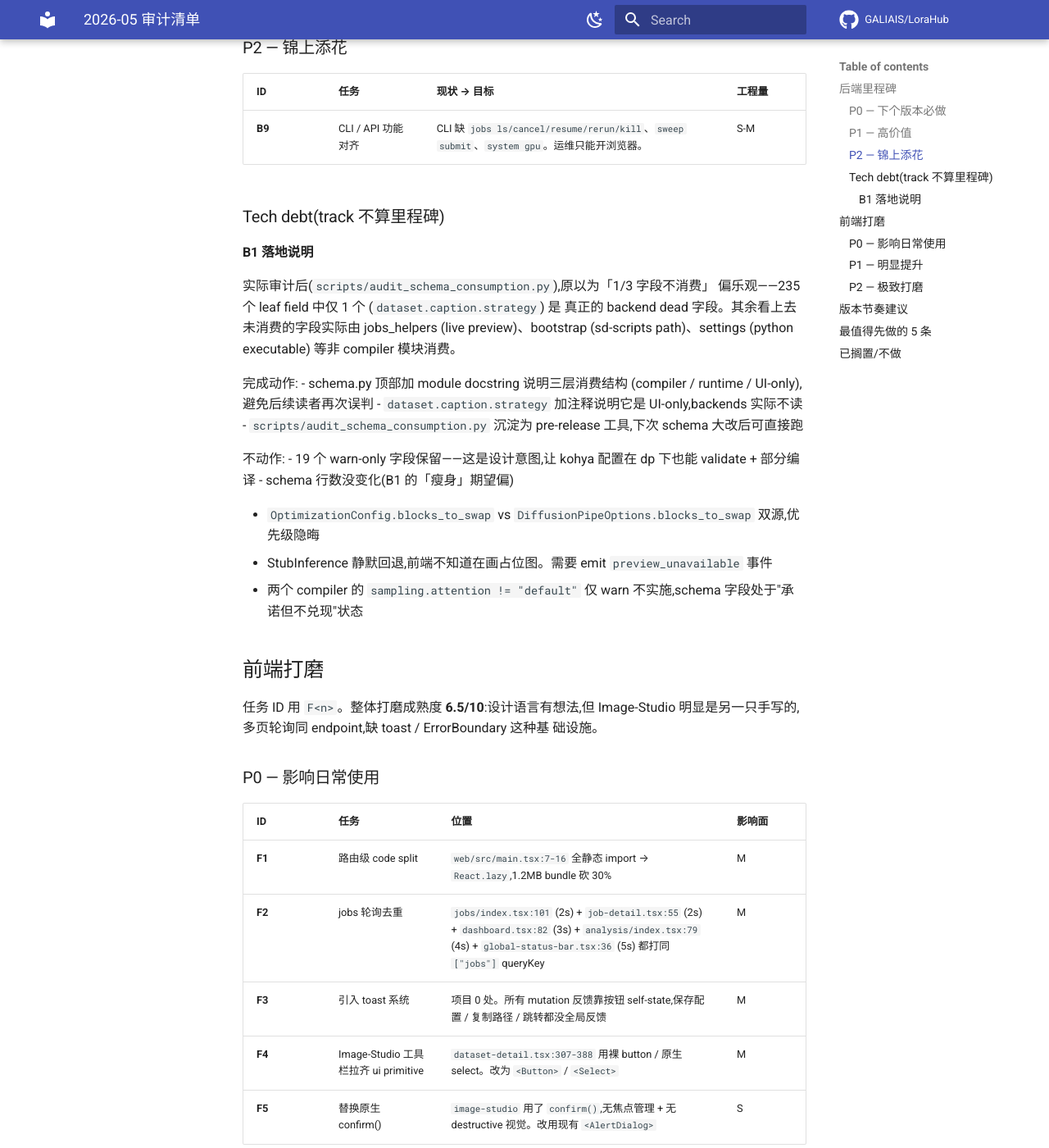
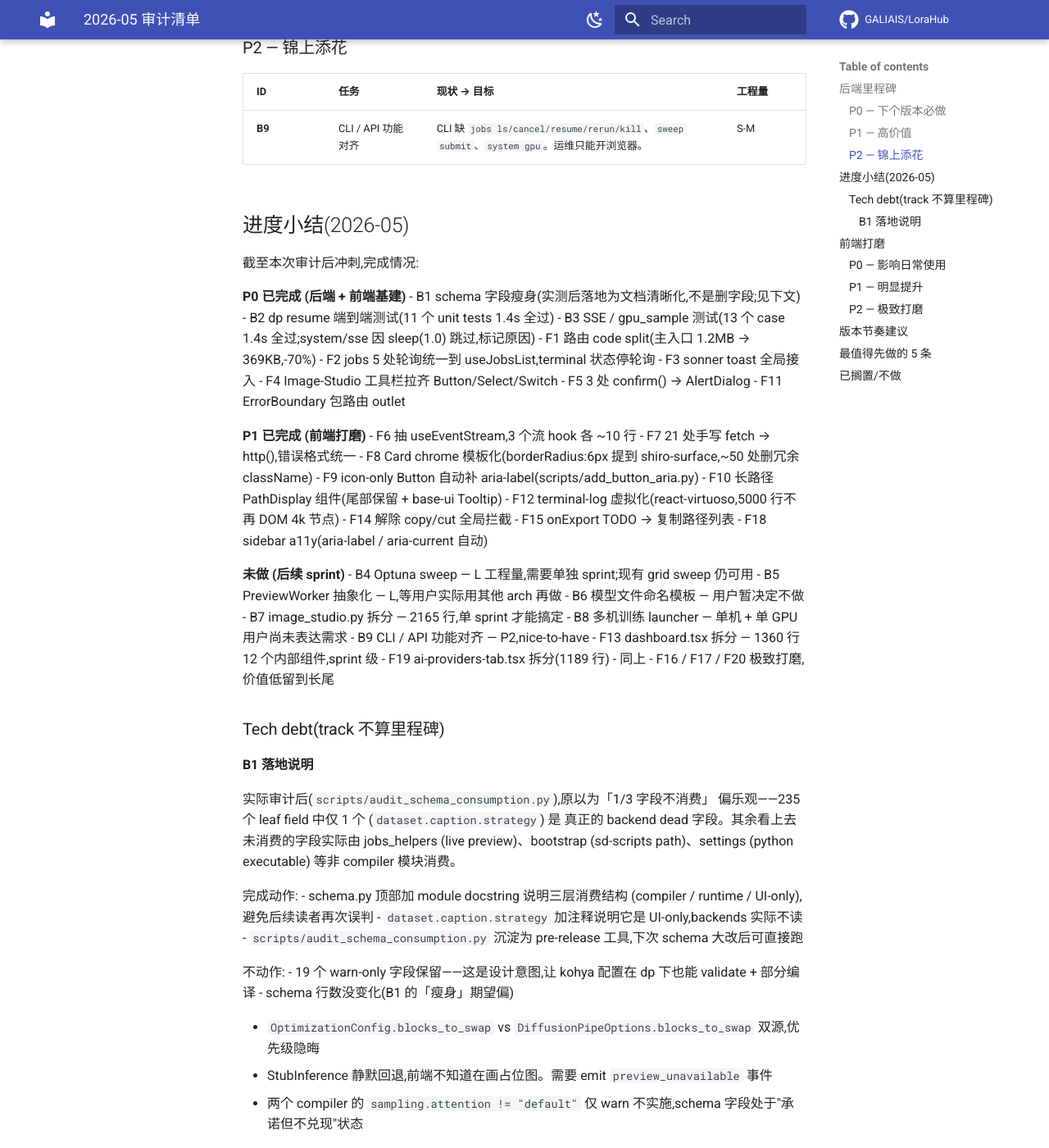
Before and after one commit to GALIAIS/LoraHub, an MkDocs documentation site: the page built from docs/audit-2026-05.md, in a window 1280 px wide and 1400 px high, scrolled down 1500 px. Shown: the whole window at 82% size. Built offline with MkDocs 1.6.1 and Material for MkDocs 9.7.7, drawn with Linux system fonts in a browser that asks for light colours; comment, search, counter and statistics services are not loaded.

Commit message:
chore: sidebar a11y + audit progress summary (F18)
F18:
- `<aside aria-label="主导航">` so screen readers announce the
  sidebar landmark by name.
- `<nav aria-label="工作台">` likewise.
- `<Icon aria-hidden>` on each NavLink so the icon doesn't read as
  noise — the link's accessible name comes from the label text.
- `aria-current="page"` is already set automatically by react-
  router's NavLink; we don't override it.

docs:
Append a progress section to audit-2026-05.md listing every P0+P1
item now landed (B1/B2/B3 + F1-F12 + F14/F15/F18) and explicitly
flag the items deferred to future sprints (B4 Optuna, F13 dashboard
split, F19 ai-providers split, etc.).

```diff
--- a/docs/audit-2026-05.md
+++ b/docs/audit-2026-05.md
@@ -38,6 +38,43 @@ commit message 里引用。
 | ID | 任务 | 现状 → 目标 | 工程量 |
 | -- | ---- | ----------- | ------ |
 | **B9** | CLI / API 功能对齐 | CLI 缺 `jobs ls/cancel/resume/rerun/kill`、`sweep submit`、`system gpu`。运维只能开浏览器。 | S-M |
+
+## 进度小结(2026-05)
+
+截至本次审计后冲刺,完成情况:
+
+**P0 已完成 (后端 + 前端基建)**
+- B1 schema 字段瘦身(实测后落地为文档清晰化,不是删字段;见下文)
+- B2 dp resume 端到端测试(11 个 unit tests 1.4s 全过)
+- B3 SSE / gpu_sample 测试(13 个 case 1.4s 全过;system/sse 因 sleep(1.0) 跳过,标记原因)
+- F1 路由 code split(主入口 1.2MB → 369KB,-70%)
+- F2 jobs 5 处轮询统一到 useJobsList,terminal 状态停轮询
+- F3 sonner toast 全局接入
+- F4 Image-Studio 工具栏拉齐 Button/Select/Switch
+- F5 3 处 confirm() → AlertDialog
+- F11 ErrorBoundary 包路由 outlet
+
+**P1 已完成 (前端打磨)**
+- F6 抽 useEventStream,3 个流 hook 各 ~10 行
+- F7 21 处手写 fetch → http(),错误格式统一
+- F8 Card chrome 模板化(borderRadius:6px 提到 shiro-surface,~50 处删冗余 className)
+- F9 icon-only Button 自动补 aria-label(scripts/add_button_aria.py)
+- F10 长路径 PathDisplay 组件(尾部保留 + base-ui Tooltip)
+- F12 terminal-log 虚拟化(react-virtuoso,5000 行不再 DOM 4k 节点)
+- F14 解除 copy/cut 全局拦截
+- F15 onExport TODO → 复制路径列表
+- F18 sidebar a11y(aria-label / aria-current 自动)
+
+**未做 (后续 sprint)**
+- B4 Optuna sweep — L 工程量,需要单独 sprint;现有 grid sweep 仍可用
+- B5 PreviewWorker 抽象化 — L,等用户实际用其他 arch 再做
+- B6 模型文件命名模板 — 用户暂决定不做
+- B7 image_studio.py 拆分 — 2165 行,单 sprint 才能搞定
+- B8 多机训练 launcher — 单机 + 单 GPU 用户尚未表达需求
+- B9 CLI / API 功能对齐 — P2,nice-to-have
+- F13 dashboard.tsx 拆分 — 1360 行 12 个内部组件,sprint 级
+- F19 ai-providers-tab.tsx 拆分(1189 行) - 同上
+- F16 / F17 / F20 极致打磨,价值低留到长尾
 
 ### Tech debt(track 不算里程碑)
 
```
Also changed, not shown: 1 other file.
